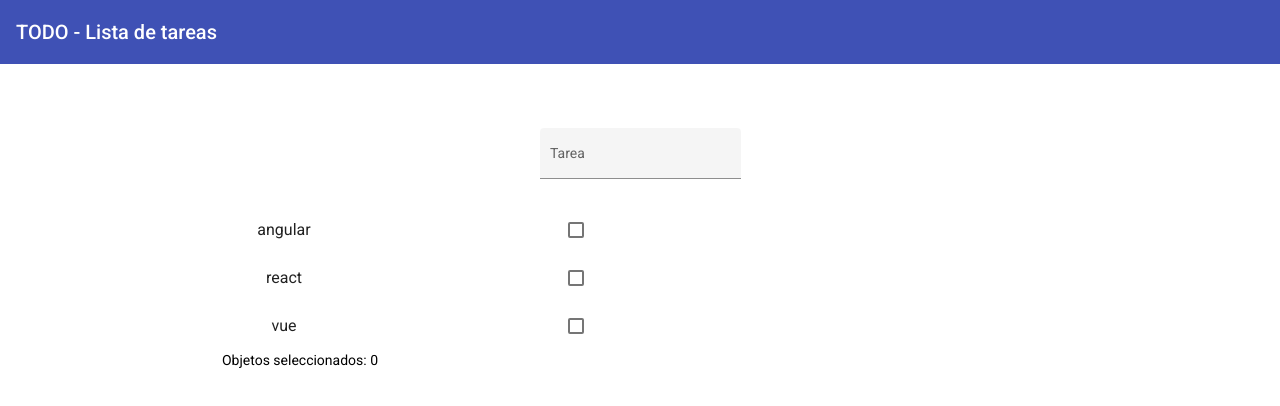
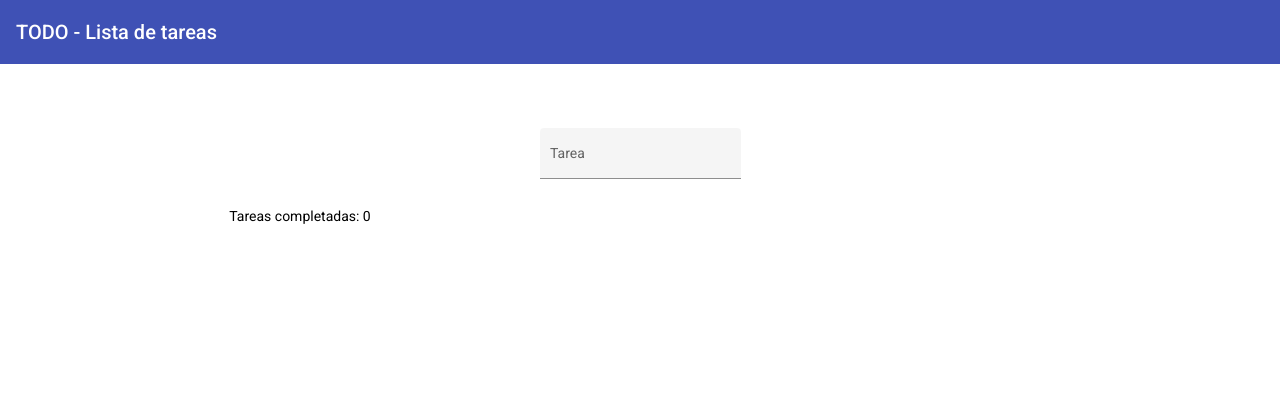
Before and after one commit to ricardo-arana/todo-material, an Angular app: page /lista in a window 1280 px wide. Shown: the top 406 px of the page. Built offline with nearby package versions, Linux system fonts and the light colour scheme.

Commit message:
pagina lista

```diff
--- a/src/app/app.component.ts
+++ b/src/app/app.component.ts
@@ -7,4 +7,7 @@ import { Component } from '@angular/core';
 })
 export class AppComponent {
   title = 'todo';
+  constructor() {
+
+  }
 }
--- /dev/null
+++ b/src/app/shared/models/tarea.model.ts
@@ -0,0 +1,6 @@
+
+export interface Tarea{
+    id: number;
+    descripcion: string;
+    hecho: boolean;
+}
--- a/src/app/todo/components/add/add.component.html
+++ b/src/app/todo/components/add/add.component.html
@@ -1,4 +1,4 @@
 <mat-form-field appearance="fill">
     <mat-label>Tarea</mat-label>
-    <input matInput>
+    <input matInput (keyup.enter)="agregarTarea(descripcion.value)" #descripcion>
 </mat-form-field>
--- a/src/app/todo/components/add/add.component.ts
+++ b/src/app/todo/components/add/add.component.ts
@@ -1,4 +1,6 @@
-import { Component, OnInit } from '@angular/core';
+import { Component, EventEmitter, OnInit, Output } from '@angular/core';
+import { Tarea } from 'src/app/shared/models/tarea.model';
+import { TodoService } from '../../services/todo.service';
 
 @Component({
   selector: 'app-add',
@@ -6,10 +8,20 @@ import { Component, OnInit } from '@angular/core';
   styleUrls: ['./add.component.css']
 })
 export class AddComponent implements OnInit {
-
-  constructor() { }
+  @Output() update = new EventEmitter()
+  constructor(private todoservice: TodoService) { }
 
   ngOnInit(): void {
   }
 
+  agregarTarea(descripcion: string) {
+    const tarea: Tarea = {
+      id: this.todoservice.generarId(),
+      descripcion,
+      hecho: false
+    }
+    this.todoservice.agregarTarea(tarea);
+    this.update.emit();
+  }
+
 }
--- a/src/app/todo/components/lista/lista.component.html
+++ b/src/app/todo/components/lista/lista.component.html
@@ -1,9 +1,9 @@
 <div class="lista">
-  <mat-selection-list #items>
-    <mat-list-option *ngFor="let items of lista">
-      {{ items }}
+  <mat-selection-list #items (selectionChange)="seleciona($event.option.value)">
+    <mat-list-option *ngFor="let tarea of tareas" [value]="tarea.id" [selected]="tarea.hecho">
+      {{ tarea.descripcion }}
     </mat-list-option>
   </mat-selection-list>
 
-  <p>Objetos seleccionados: {{ items.selectedOptions.selected.length }}</p>
+  <p>Tareas completadas: {{ items.selectedOptions.selected.length }}</p>
 </div>
--- a/src/app/todo/components/lista/lista.component.ts
+++ b/src/app/todo/components/lista/lista.component.ts
@@ -1,4 +1,5 @@
-import { Component, OnInit } from '@angular/core';
+import { Component, Input, OnInit } from '@angular/core';
+import { Tarea } from 'src/app/shared/models/tarea.model';
 
 @Component({
   selector: 'app-lista',
@@ -6,10 +7,12 @@ import { Component, OnInit } from '@angular/core';
   styleUrls: ['./lista.component.css']
 })
 export class ListaComponent implements OnInit {
-  lista = ['angular', 'react', 'vue']
+  @Input() tareas: Tarea[] = [];
   constructor() { }
 
   ngOnInit(): void {
   }
-
+  seleciona(algo: any) {
+    console.log(algo)
+  }
 }
--- a/src/app/todo/pages/lista-page/lista-page.component.html
+++ b/src/app/todo/pages/lista-page/lista-page.component.html
@@ -1,7 +1,7 @@
 <div class="text-center">
-    <app-add></app-add>
+    <app-add (update)="obtenerTareas()"></app-add>
 </div>
 
 <div>
-    <app-lista></app-lista>
+    <app-lista [tareas]="tareas"></app-lista>
 </div>
--- a/src/app/todo/pages/lista-page/lista-page.component.ts
+++ b/src/app/todo/pages/lista-page/lista-page.component.ts
@@ -1,4 +1,6 @@
 import { Component, OnInit } from '@angular/core';
+import { Tarea } from 'src/app/shared/models/tarea.model';
+import { TodoService } from '../../services/todo.service';
 
 @Component({
   selector: 'app-lista-page',
@@ -6,10 +8,16 @@ import { Component, OnInit } from '@angular/core';
   styleUrls: ['./lista-page.component.css']
 })
 export class ListaPageComponent implements OnInit {
-
-  constructor() { }
+  tareas: Tarea[] = [];
+  constructor(private todoService: TodoService) {
+    this.obtenerTareas();
+   }
 
   ngOnInit(): void {
   }
 
+  obtenerTareas() {
+    this.tareas = this.todoService.obtenerTarea()
+  }
+
 }
--- /dev/null
+++ b/src/app/todo/services/todo.service.ts
@@ -0,0 +1,24 @@
+import { Injectable } from '@angular/core';
+import { Tarea } from 'src/app/shared/models/tarea.model';
+
+@Injectable()
+export class TodoService {
+  tareas: Tarea[] = [];
+  constructor() {
+    console.log('servicio todo iniciado')
+  }
+
+  agregarTarea(tarea: Tarea) {
+    this.tareas.push(tarea);
+    console.log(this.tareas);
+  }
+
+  obtenerTarea() {
+    return this.tareas;
+  }
+
+  generarId() {
+    return parseInt((Math.random() * 10000000000).toString());
+  }
+
+}
--- a/src/app/todo/todo.module.ts
+++ b/src/app/todo/todo.module.ts
@@ -6,6 +6,7 @@ import {MatFormFieldModule} from '@angular/material/form-field';
 import { MatInputModule } from '@angular/material/input';
 import { ListaComponent } from './components/lista/lista.component';
 import {MatListModule} from '@angular/material/list';
+import { TodoService } from './services/todo.service';
 
 @NgModule({
   declarations: [AddComponent, ListaPageComponent, ListaComponent],
@@ -17,6 +18,7 @@ import {MatListModule} from '@angular/material/list';
   ],
   exports: [
     ListaPageComponent
-  ]
+  ],
+  providers: [TodoService]
 })
 export class TodoModule { }
```
Also changed, not shown: 1 other file (tests, documents, lock files or other folders).
